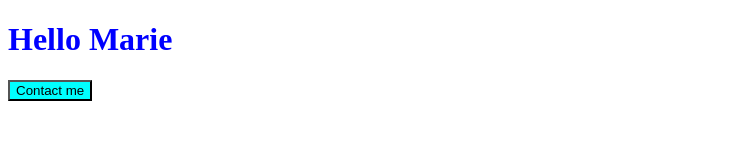
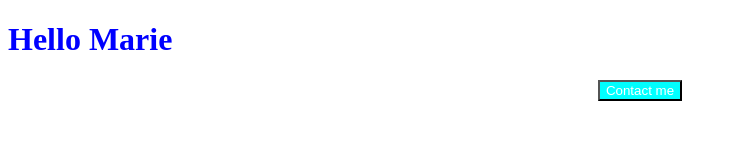
Before and after one commit to puffypu/my-awesome-homeworks, a plain HTML site: page index.html in a window 1280 px wide. Shown: the whole page, without its empty margins (0-737 px from the left). Drawn offline with Linux system fonts and the light colour scheme.

Commit message:
updated button styling

```diff
--- a/style.css
+++ b/style.css
@@ -3,6 +3,8 @@ h1 {
 }
 button {
   text-align: center;
+  display: block;
+  margin: auto;
   background-color: aqua;
-  color: #000;
+  color: white;
 }
```
